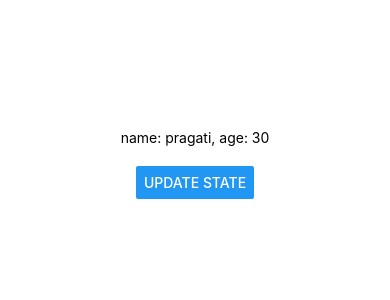
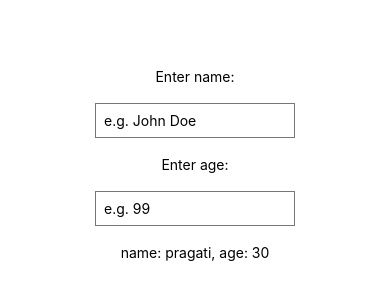
Before and after one commit to PragatiVerma18/React-Native-Tutorials, a React Native app: screen / in a window 390 px wide. Shown: the part 258-558 px from the top of the page. Built offline with nearby package versions, Linux system fonts and the light colour scheme.

Commit message:
Learn Text Input

```diff
--- a/App.js
+++ b/App.js
@@ -1,24 +1,28 @@
 import { StatusBar } from "expo-status-bar";
 import React, { useState } from "react";
-import { StyleSheet, Text, View, Button } from "react-native";
+import { StyleSheet, Text, View, TextInput } from "react-native";
 
 export default function App() {
   const [name, setName] = useState("pragati");
   const [age, setAge] = useState("30");
 
-  const clickHandler = () => {
-    setName("Elo");
-    setAge("25");
-  };
   return (
     <View style={styles.container}>
+      <Text>Enter name:</Text>
+      <TextInput
+        style={styles.input}
+        placeholder="e.g. John Doe"
+        onChangeText={(val) => setName(val)}
+      />
+      <Text>Enter age:</Text>
+      <TextInput
+        style={styles.input}
+        placeholder="e.g. 99"
+        onChangeText={(val) => setAge(val)}
+      />
       <Text>
         name: {name}, age: {age}
       </Text>
-      <Text></Text>
-      <View style={styles.buttonContainer}>
-        <Button title="update state" onPress={clickHandler} />
-      </View>
     </View>
   );
 }
@@ -30,7 +34,11 @@ const styles = StyleSheet.create({
     alignItems: "center",
     justifyContent: "center",
   },
-  buttonContainer: {
-    marginTop: 20,
+  input: {
+    borderColor: "#777",
+    borderWidth: 1,
+    padding: 8,
+    margin: 18,
+    width: 200,
   },
 });
```
